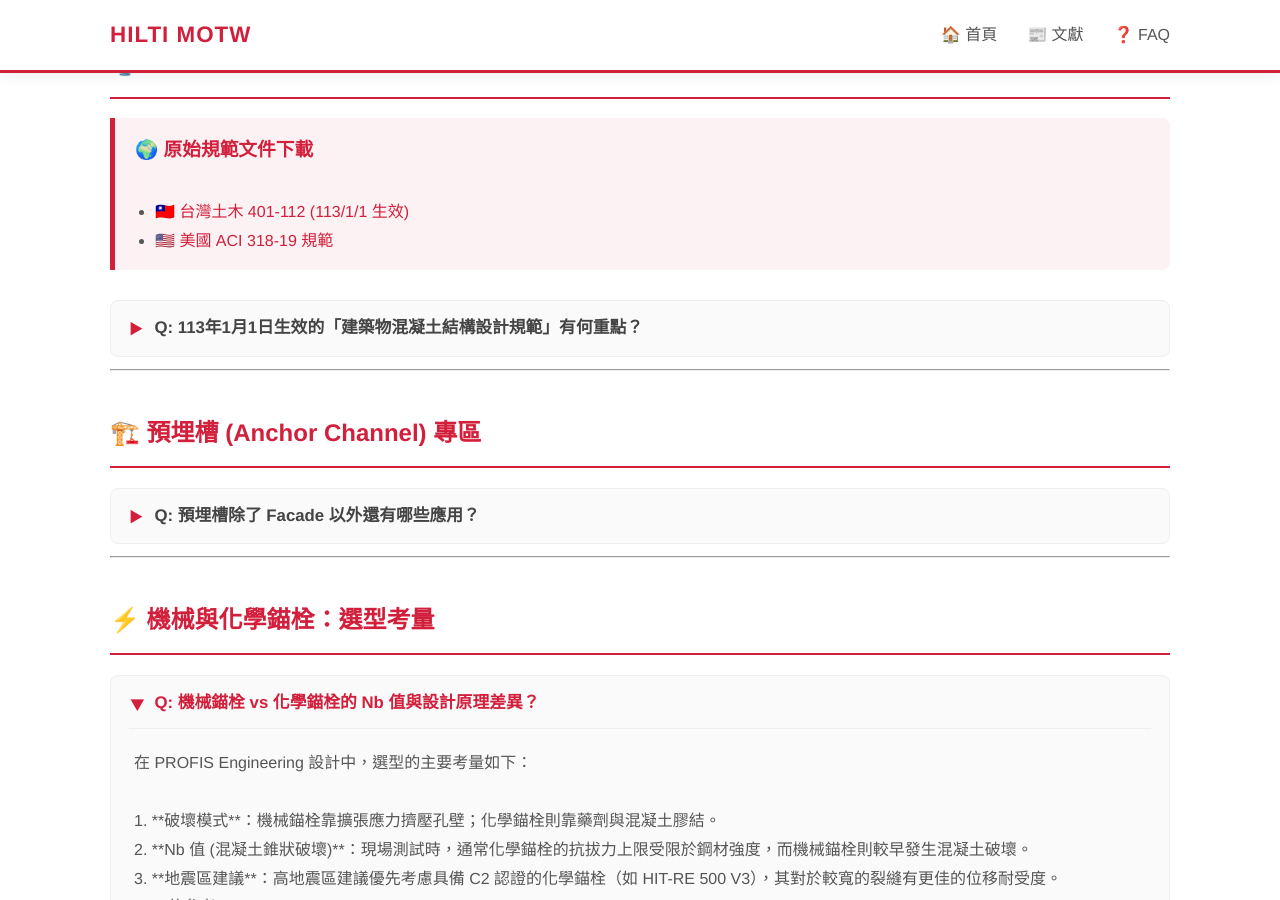
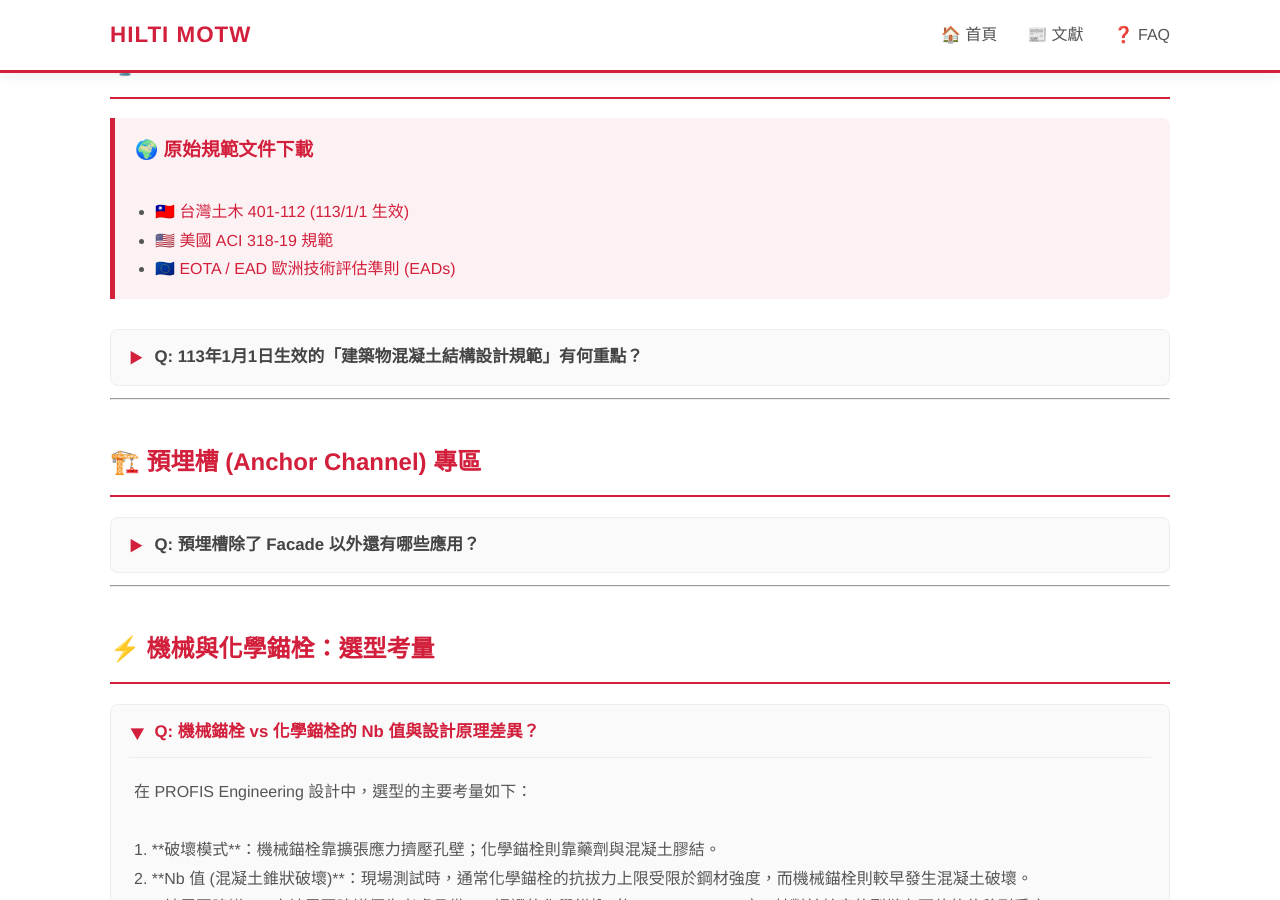
Before and after one commit to SSTTW/TWsoftware-FAQ, a Jekyll site: the page built from faq.md, in a window 1280 px wide and 900 px high, scrolled down 875 px. Built offline with Jekyll 4.4.1, drawn with Linux system fonts in a browser that asks for light colours.

Commit message:
Update faq.md

```diff
--- a/faq.md
+++ b/faq.md
@@ -94,6 +94,7 @@ title: MOTW PROFIS Engineering FAQ
   <ul style="margin-bottom:0; color:#555; padding-left:20px;">
     <li><a href="./土木401%20112.pdf" target="_blank">🇹🇼 台灣土木 401-112 (113/1/1 生效)</a></li>
     <li><a href="./ACI318%2019.pdf" target="_blank">🇺🇸 美國 ACI 318-19 規範</a></li>
+    <li><a href="https://www.eota.eu/en-gb/content/eads/56/" target="_blank">🇪🇺 EOTA / EAD 歐洲技術評估準則 (EADs)</a></li>
   </ul>
 </div>
 
```
